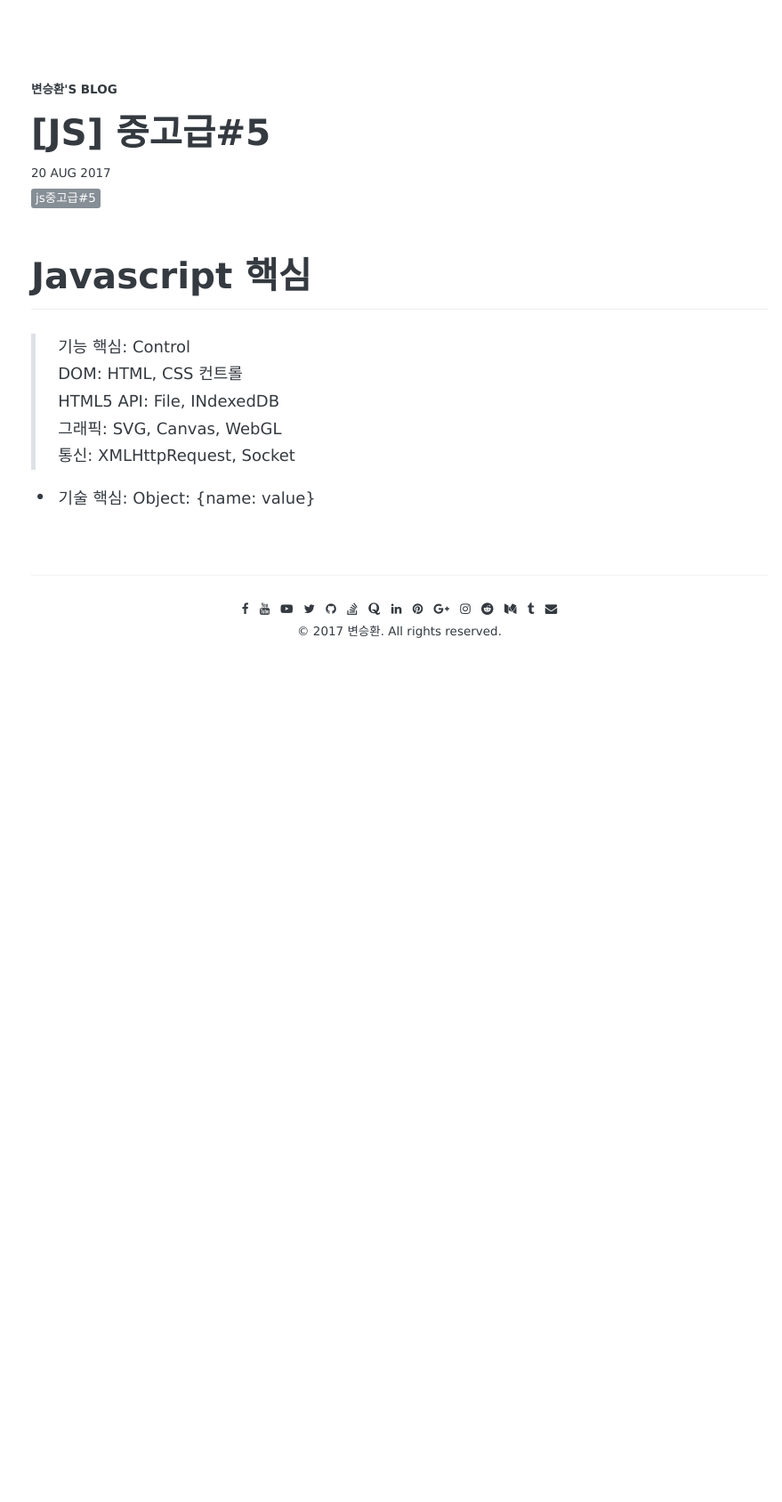
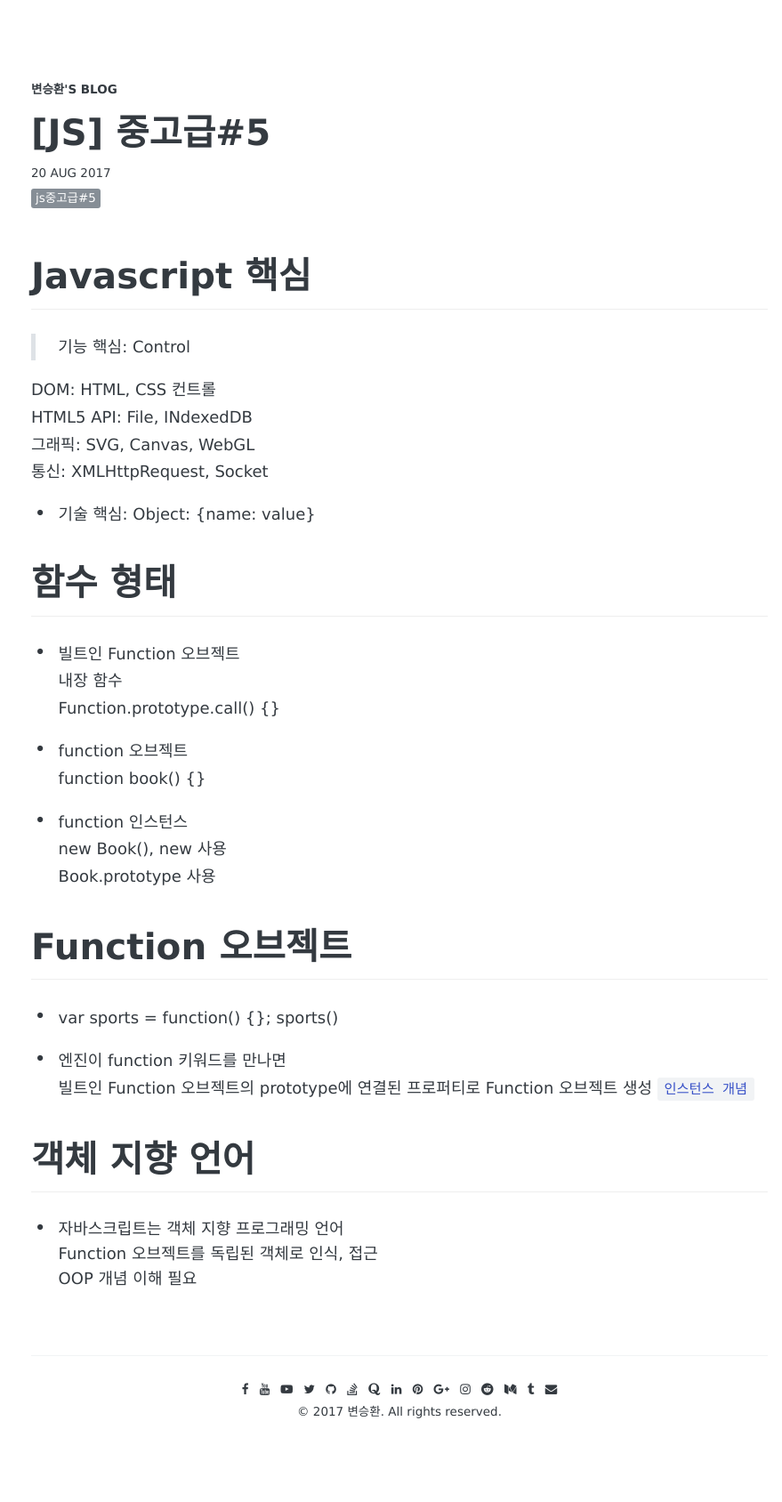
Before and after one commit to awesome-hwan/awesome-hwan.github.io, a Jekyll site: the page built from _posts/2017-08-20-중고급과정#5.md, in a window 1280 px wide. Shown: the whole page at 89% size, without its empty margins (191-1070 px from the left). Built offline with Jekyll 4.4.1, drawn with Linux system fonts in a browser that asks for light colours; some web fonts are replaced; comment, search, counter and statistics services are not loaded; before the commit the page ends 900 px from its top, so only the background shows below that.

Commit message:
JS Study#5

```diff
--- a/_posts/2017-08-20-중고급과정#5.md
+++ b/_posts/2017-08-20-중고급과정#5.md
@@ -11,9 +11,37 @@ share: true
 # Javascript 핵심
 
 > 기능 핵심: Control
+
 DOM: HTML, CSS 컨트롤
 HTML5 API: File, INdexedDB
 그래픽: SVG, Canvas, WebGL
 통신: XMLHttpRequest, Socket
 
 - 기술 핵심: Object: {name: value}
+
+# 함수 형태
+
+- 빌트인 Function 오브젝트
+내장 함수
+Function.prototype.call() {}
+
+- function 오브젝트
+function book() {}
+
+- function 인스턴스
+new Book(), new 사용
+Book.prototype 사용
+
+# Function 오브젝트
+
+- var sports = function() {};
+sports()
+
+- 엔진이 function 키워드를 만나면
+빌트인 Function 오브젝트의 prototype에 연결된 프로퍼티로 Function 오브젝트 생성 `인스턴스 개념`
+
+# 객체 지향 언어
+
+- 자바스크립트는 객체 지향 프로그래밍 언어
+Function 오브젝트를 독립된 객체로 인식, 접근
+OOP 개념 이해 필요
```
